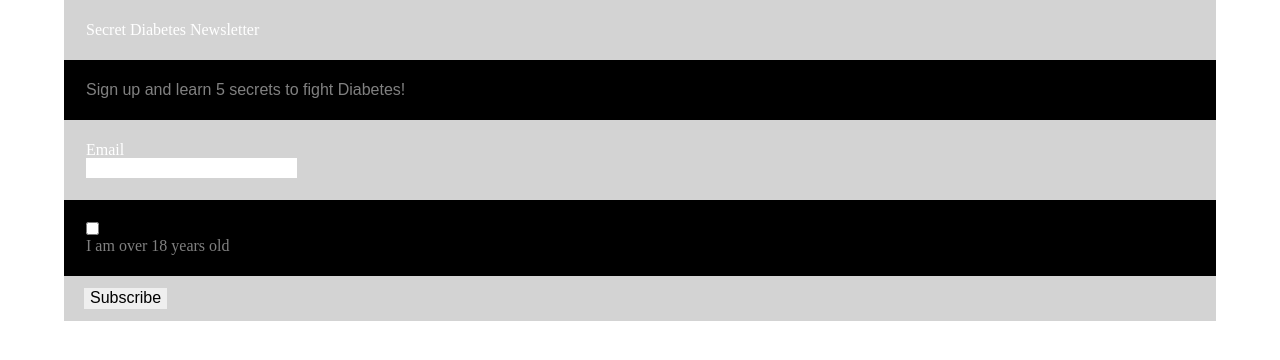
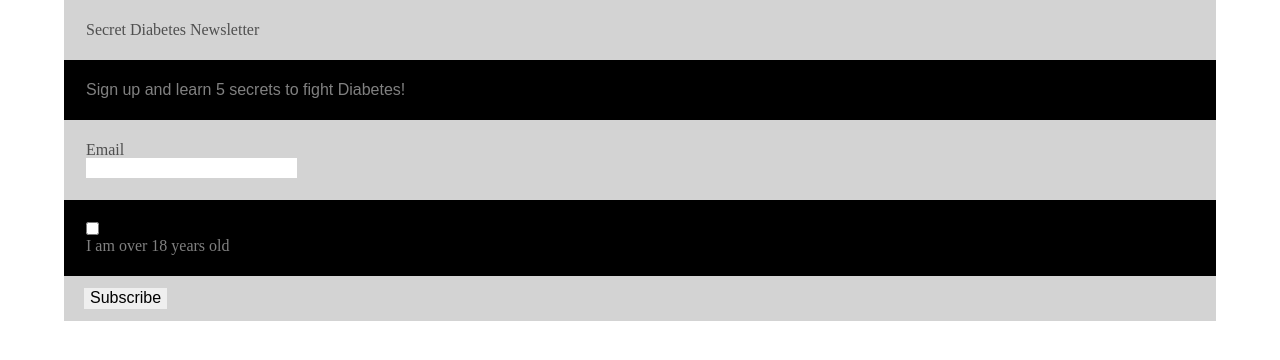
Before and after one commit to ITMD362-Online/Lab_3, a plain HTML site: page index.html in a window 1280 px wide. Drawn offline with nearby package versions, Linux system fonts and the light colour scheme; files whose address does not match are found by name.

Commit message:
Update screen.css

```diff
--- a/css/screen.css
+++ b/css/screen.css
@@ -209,7 +209,7 @@ label {
 #title-section {
   font-family: "Times New Roman", Times, serif;
   background-color: #D3D3D3;
-  color: white;
+  color: #4F4F4F;
   display: block;
   box-sizing: border-box;
   margin:auto;
@@ -232,7 +232,7 @@ label {
 
 #email-input {
   background-color: #D3D3D3;
-  color: white;
+  color: #4F4F4F;
   display: block;
   box-sizing: border-box;
   margin:auto;
@@ -258,7 +258,7 @@ label {
   display: block;
   box-sizing: border-box;
   margin:auto;
-  color: white;
+  color: #4F4F4F;
   padding: 12px 20px;
   cursor: pointer;
 }
```
